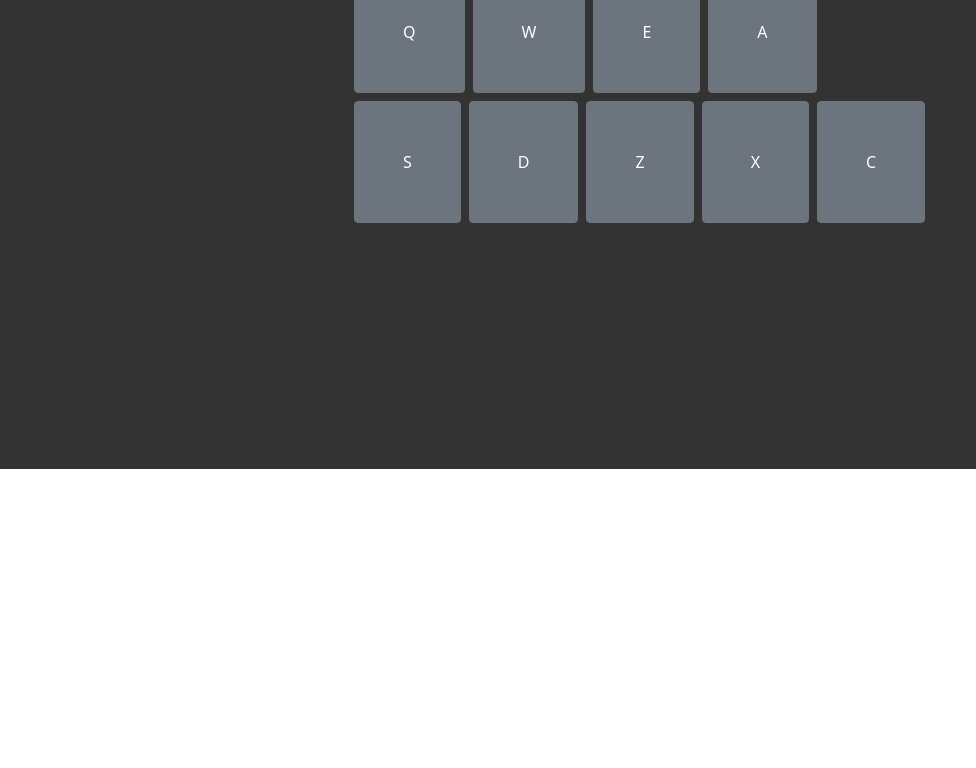
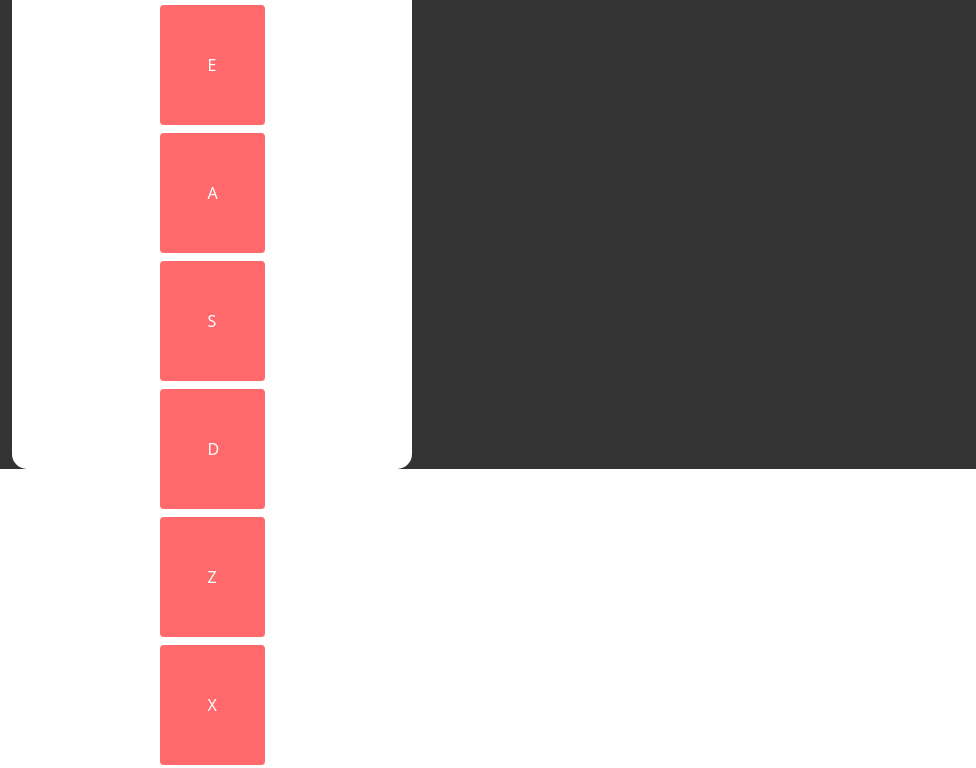
Before and after one commit to arcsbstn/fcc-drum-machine, a plain HTML site: page index.html in a window 1280 px wide. Shown: the part 331-1099 px from the top of the page, without its empty margins (0-976 px from the left). Before the commit the page ends 800 px from the top, so only its background shows below. Drawn offline with nearby package versions, Linux system fonts and the light colour scheme.

Commit message:
add styling

```diff
--- a/index.html
+++ b/index.html
@@ -10,6 +10,7 @@
   <link href="https://cdn.jsdelivr.net/npm/bootstrap@5.1.0/dist/css/bootstrap.min.css" rel="stylesheet"
     integrity="sha384-KyZXEAg3QhqLMpG8r+8fhAXLRk2vvoC2f3B09zVXn8CA5QIVfZOJ3BCsw2P0p/We" crossorigin="anonymous">
   <script src="https://unpkg.com/@babel/standalone/babel.min.js"></script>
+  <link rel="stylesheet" href="./style.css">
   <title>Drum Machine</title>
 </head>
 
--- /dev/null
+++ b/style.css
@@ -0,0 +1,30 @@
+#content-wrapper {
+  color: #ffffff;
+  background-color: #ff696c;
+  height: 100vh;
+}
+
+#row-wrapper {
+  height: 100%;
+  margin: 0;
+}
+
+#drum-machine {
+  max-width: 400px;
+  color: #ff696c;
+  background-color: #ffffff;
+  text-align: center;
+  padding: 20px 0;
+  border-radius: 15px;
+}
+
+.btn {
+  width: 105px;
+  background-color: #ff696c;
+  border: none;
+}
+
+.btn:hover,
+.btn:focus {
+  background-color: #cd3a3c;
+}
```
